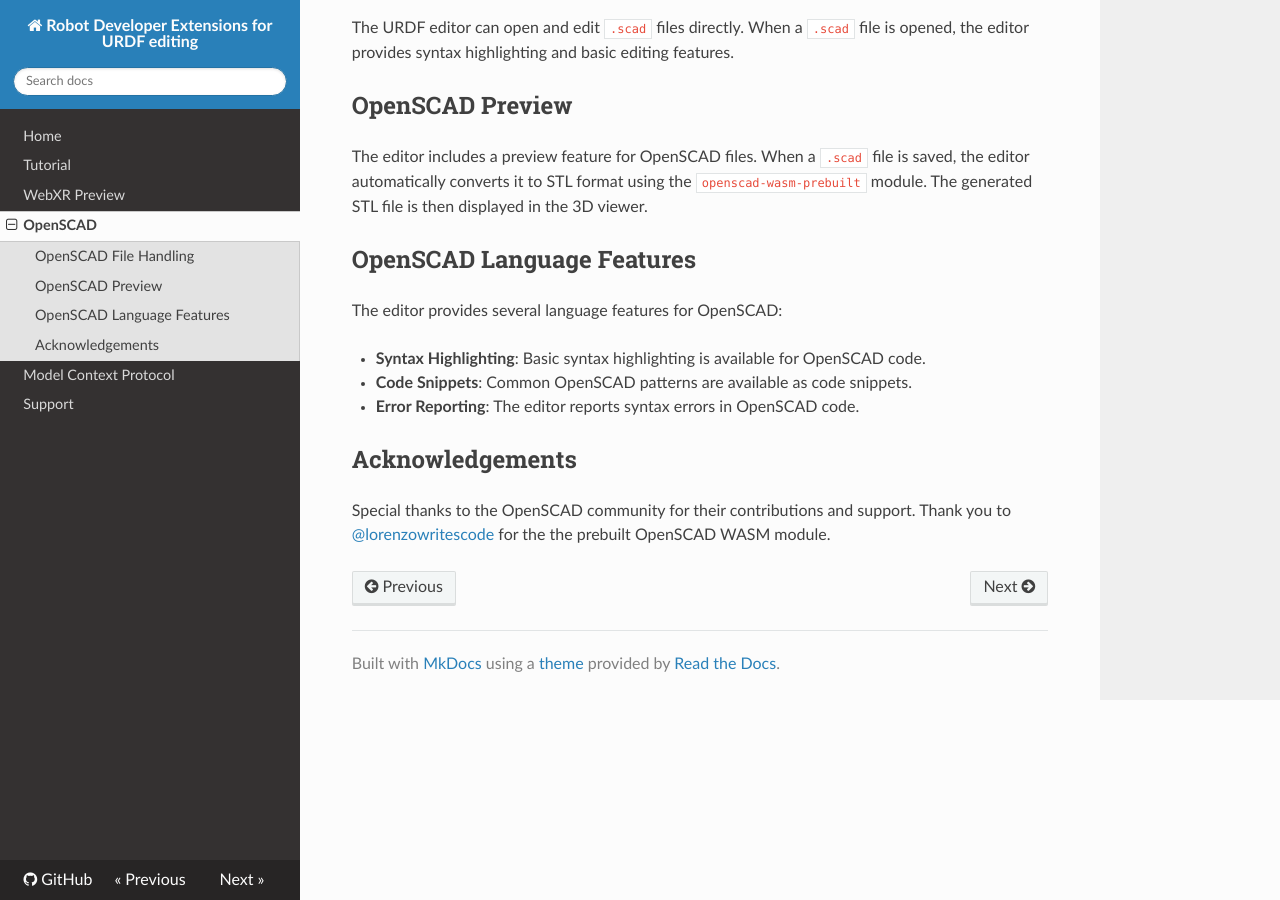
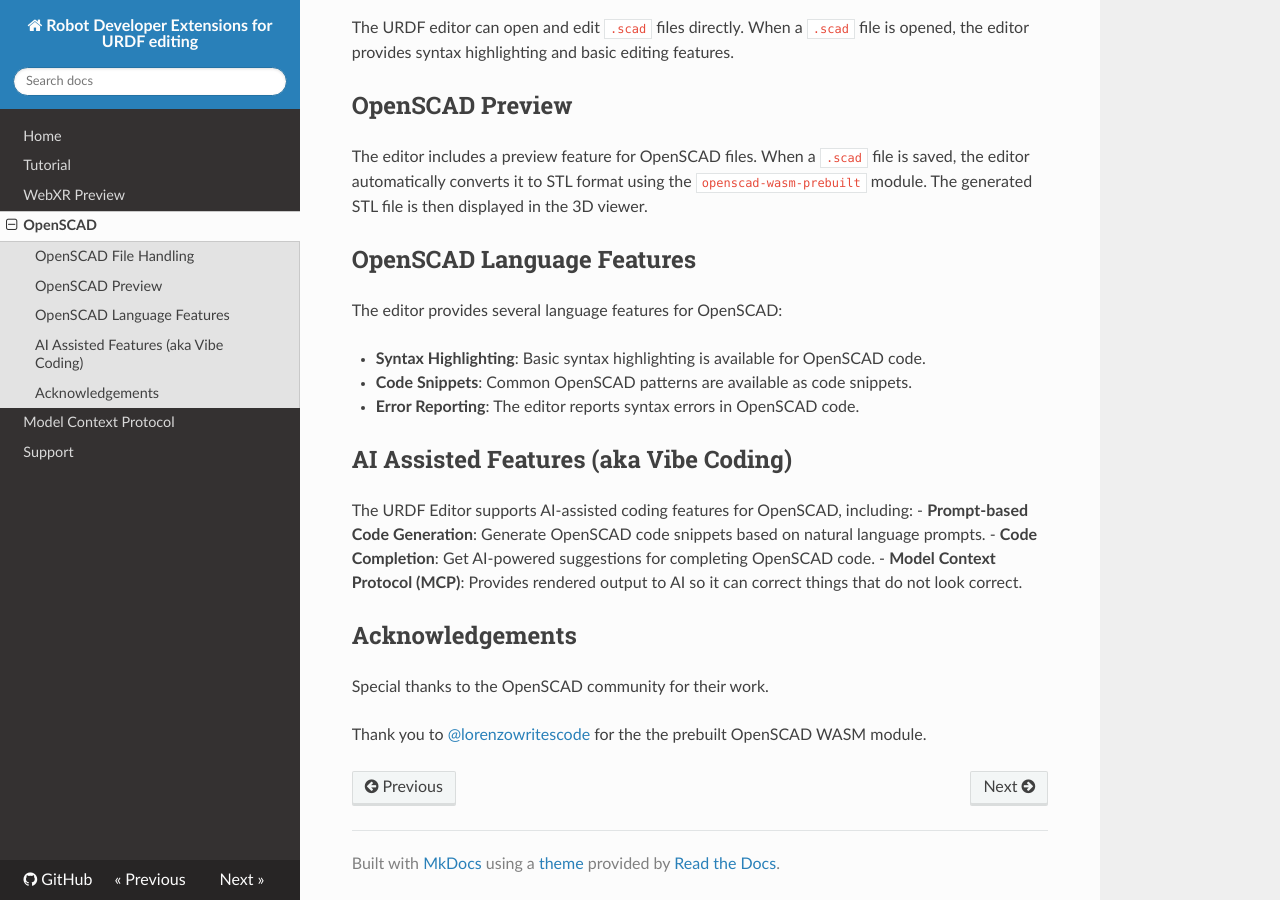
Before and after one commit to Ranch-Hand-Robotics/rde-urdf, an MkDocs documentation site: the page built from docs/OpenSCAD.md, in a window 1280 px wide and 900 px high, scrolled down 778 px. Built offline with MkDocs 1.6.1, drawn with Linux system fonts in a browser that asks for light colours; nearby versions of some CDN libraries.

Commit message:
feat: Add AI-assisted coding features and improve error handling in OpenSCAD support

```diff
--- a/docs/OpenSCAD.md
+++ b/docs/OpenSCAD.md
@@ -20,7 +20,15 @@
 - **Code Snippets**: Common OpenSCAD patterns are available as code snippets.
 - **Error Reporting**: The editor reports syntax errors in OpenSCAD code.
 
+## AI Assisted Features (aka Vibe Coding)
+
+The URDF Editor supports AI-assisted coding features for OpenSCAD, including:
+- **Prompt-based Code Generation**: Generate OpenSCAD code snippets based on natural language prompts.
+- **Code Completion**: Get AI-powered suggestions for completing OpenSCAD code.
+- **Model Context Protocol (MCP)**: Provides rendered output to AI so it can correct things that do not look correct.
+
 ## Acknowledgements
 
-Special thanks to the OpenSCAD community for their contributions and support.
+Special thanks to the OpenSCAD community for their work.
+
 Thank you to [@lorenzowritescode](https://github.com/lorenzowritescode) for the the prebuilt OpenSCAD WASM module.
```
Also changed, not shown: 1 other file.
